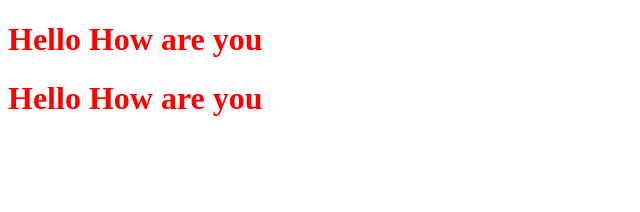
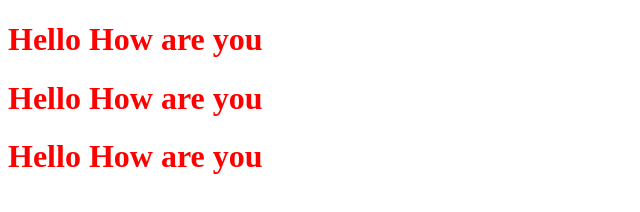
Before and after one commit to SamiullahBurki/Portfoilo, a plain HTML site: page Index.html in a window 1280 px wide. Shown: the whole page, without its empty margins (0-640 px from the left). Drawn offline with Linux system fonts and the light colour scheme.

Commit message:
third line added

```diff
--- a/Index.html
+++ b/Index.html
@@ -6,6 +6,8 @@
 <body>
 <h1 class="rd">Hello How are you</h1>
 <h1 class="rd">Hello How are you</h1>
+<h1 class="rd">Hello How are you</h1>
+
 
 <footer></footer>
 </body>
```
